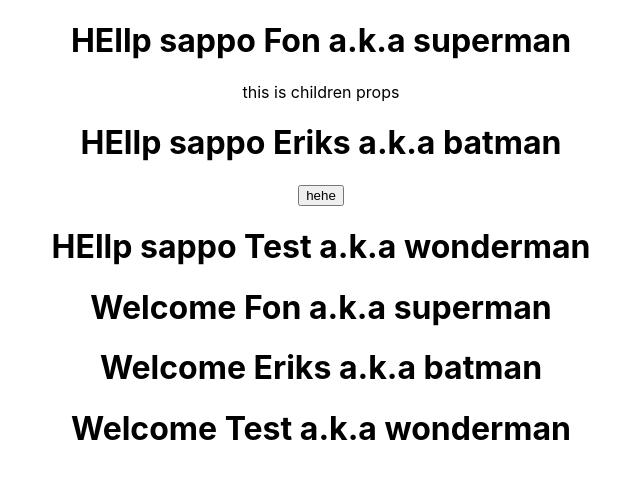
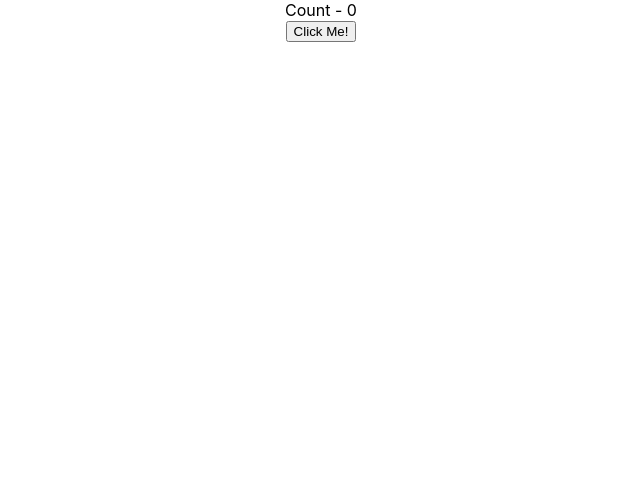
Before and after one commit to fonto1/reactTutorial, a React (Create React App) app: page / in a window 1280 px wide. Shown: the top 478 px of the page, without its empty margins (319-959 px from the left). Built offline with nearby package versions, Linux system fonts and the light colour scheme.

Commit message:
lekt med setstate

```diff
--- a/src/App.js
+++ b/src/App.js
@@ -1,20 +1,28 @@
-import React from 'react';
-import logo from './logo.svg';
-import './App.css';
-import { Greet } from "./components/Greet.js"
-import Welcome from "./components/Welcome.js"
-import Hello from "./components/Hello.js"
+import React from "react";
+import logo from "./logo.svg";
+import "./App.css";
+import { Greet } from "./components/Greet.js";
+import Welcome from "./components/Welcome.js";
+import Hello from "./components/Hello.js";
+import Message from "./components/Message.js";
+import Counter from "./components/Counter.js";
 
 function App() {
   return (
     <div className="App">
-     <Greet name="Fon" heroName="superman"><p>this is children props</p></Greet>
-     <Greet name="Eriks" heroName="batman"><button>hehe</button></Greet>
-     <Greet name="Test" heroName="wonderman"/>
-     <Welcome name="Fon" heroName="superman" />
-     <Welcome name="Eriks" heroName="batman" />
-     <Welcome name="Test" heroName="wonderman"/>
-     {/* <Hello/>*/}
+      {/* <Greet name="Fon" heroName="superman">
+        <p>this is children props</p>
+      </Greet>
+      <Greet name="Eriks" heroName="batman">
+        <button>hehe</button>
+      </Greet>
+      <Greet name="Test" heroName="wonderman" />
+      <Welcome name="Fon" heroName="superman" />
+      <Welcome name="Eriks" heroName="batman" />
+      <Welcome name="Test" heroName="wonderman" />
+      <Message />
+      <Hello /> */}
+      <Counter />
     </div>
   );
 }
--- /dev/null
+++ b/src/components/Counter.js
@@ -0,0 +1,51 @@
+import React, { Component } from "react";
+
+class Counter extends Component {
+  constructor() {
+    super();
+    this.state = {
+      count: 0,
+      sapsap: "jiejda",
+    };
+  }
+
+  increment() {
+    // this.setState(
+    //   {
+    //     count: this.state.count + 1,
+    //   },
+    //   () => {
+    //     console.log("callback value " + this.state.count);
+    //   }
+    // );
+
+    this.setState(
+      (prevState) => ({
+        count: prevState.count + 1,
+      }),
+      console.log(this.state.count)
+    );
+  }
+
+  incrementFive() {
+    this.increment();
+    this.increment();
+    this.increment();
+    this.increment();
+    this.increment();
+  }
+
+  //console.log happens after statechange, to consoleLog efter
+  //statechane must call callback efter
+
+  render() {
+    return (
+      <div>
+        <div>Count - {this.state.count}</div>
+        <button onClick={() => this.incrementFive()}>Click Me!</button>
+      </div>
+    );
+  }
+}
+
+export default Counter;
--- /dev/null
+++ b/src/components/Message.js
@@ -0,0 +1,37 @@
+import React, { Component } from "react";
+
+class Message extends Component {
+  constructor() {
+    super();
+    this.state = {
+      message: "Welcome Visitor",
+      toogle: true,
+    };
+  }
+
+  changeMessage() {
+    if (this.state.toogle) {
+      this.setState({
+        message: "Thank you for Subscribing",
+        toogle: false,
+      });
+    } else {
+      this.setState({
+        message: "Welcome Visitor",
+        toogle: true,
+      });
+    }
+    console.log(this.state.toogle);
+  }
+
+  render() {
+    return (
+      <div>
+        <h1>{this.state.message}</h1>
+        <button onClick={() => this.changeMessage()}>Subscribe</button>
+      </div>
+    );
+  }
+}
+
+export default Message;
```
Also changed, not shown: src/components/Hello.js (+8 -5 lines), 1 other file (tests, documents, lock files or other folders).
